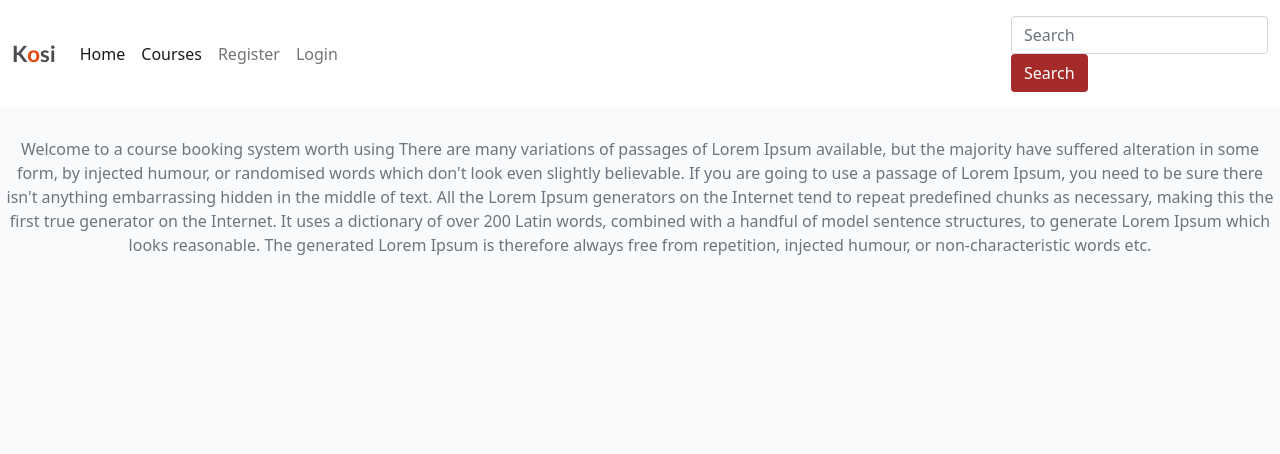
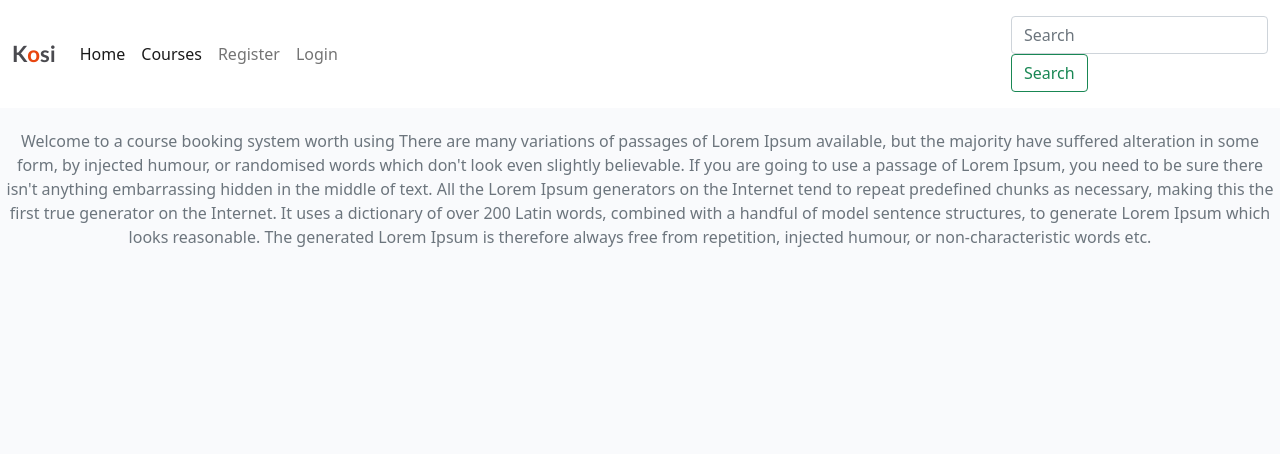
Before and after one commit to Flora-King/Kosi_app, a Django app: page / in a window 1280 px wide. Shown: the top 454 px of the page. Run offline with Django 3.2, Linux system fonts and the light colour scheme; data that the repository does not hold is empty.

Commit message:
Fix navbar to top and add all course content to admin site

```diff
--- a/kosi_app/views.py
+++ b/kosi_app/views.py
@@ -9,7 +9,7 @@ class CourseList(generic.ListView):
     model = Course
     queryset = Course.objects.filter(status=1).order_by('-delivery_from')
     template_name = 'index.html'
-    paginate_by = 10
+    paginate_by = 9
 
 
 class CourseDetail(View):
--- a/static/css/style.css
+++ b/static/css/style.css
@@ -140,3 +140,7 @@ body {
     background: transparent;
     border: none;
 }
+
+.fab a:before {
+    color: white !important
+}
--- a/templates/base.html
+++ b/templates/base.html
@@ -24,7 +24,7 @@
 
     <!-- Navigation -->
 
-    <nav class="navbar navbar-expand-lg navbar-light bg-white">
+    <nav class="navbar navbar-expand-lg navbar-light bg-white fixed-top">
         <div class="container-fluid">
             <a class="navbar-brand" href="{% url 'home' %}"><span class="brand">K<span class="red-o">o</span>si<span
                         class="thin"></a>
@@ -54,21 +54,10 @@
                     </li>
                     {% endif %}
                 </ul>
-
-              <!-- search start
-            <div class="input-group collapse navbar-collapse search-btn" id="navbarText">
-                <input type="text" class="form-control search-btn" placeholder="Search by course title">
-                <div class="input-group-append search-btn">
-                  <button class="btn btn-secondary" type="button">
-                    <i class="fa fa-search"></i>
-                  </button>
-                </div>
-            </div>
-            search ends -->
             <nav class="navbar navbar-expand-sm navbar-dark">
-                <form class="form-inline" action="/action_page.php">
+                <form class="form-inline my-2 my-lg-0" action="/action_page.php">
                   <input class="form-control mr-sm-2" type="text" placeholder="Search">
-                  <button class="btn" style="background-color: brown; color: #fff;" type="submit">Search</button>
+                  <button class="btn btn-outline-success my-2 my-sm-0" type="submit">Search</button>
                 </form>
               </nav>
 
--- a/templates/course_detail.html
+++ b/templates/course_detail.html
@@ -23,7 +23,7 @@
 </div>
 <div class="container">
     <div class="row">
-        <div class="col card mb-4  mt-3 left  top">
+        <div class="col card mb-3  mt-4 left top">
             <div class="card-body">
                 <!-- The course content goes inside the card-text. -->
                 <!-- Use the | safe filter inside the template tags -->
--- a/templates/index.html
+++ b/templates/index.html
@@ -1,7 +1,7 @@
 {% extends "base.html" %}
 
 {% block content %}
-<div>
+<div style="padding-top: 100px;">
     <p class="text-muted" style="text-align: center;  margin-top: 1.2em; padding: 10px 0;">
         Welcome to a course booking system worth using
         There are many variations of passages of Lorem Ipsum available, but the majority have suffered alteration in some form, by injected humour,
```
